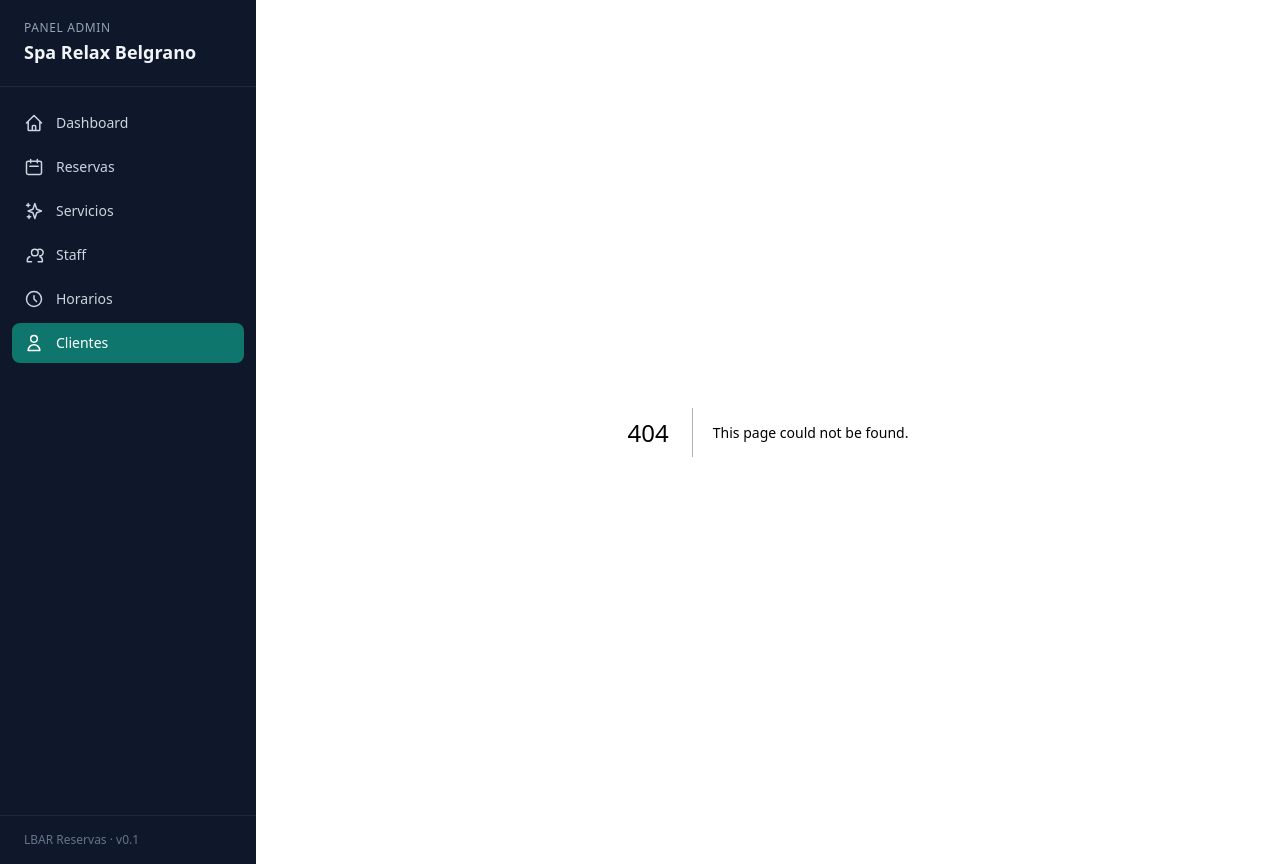
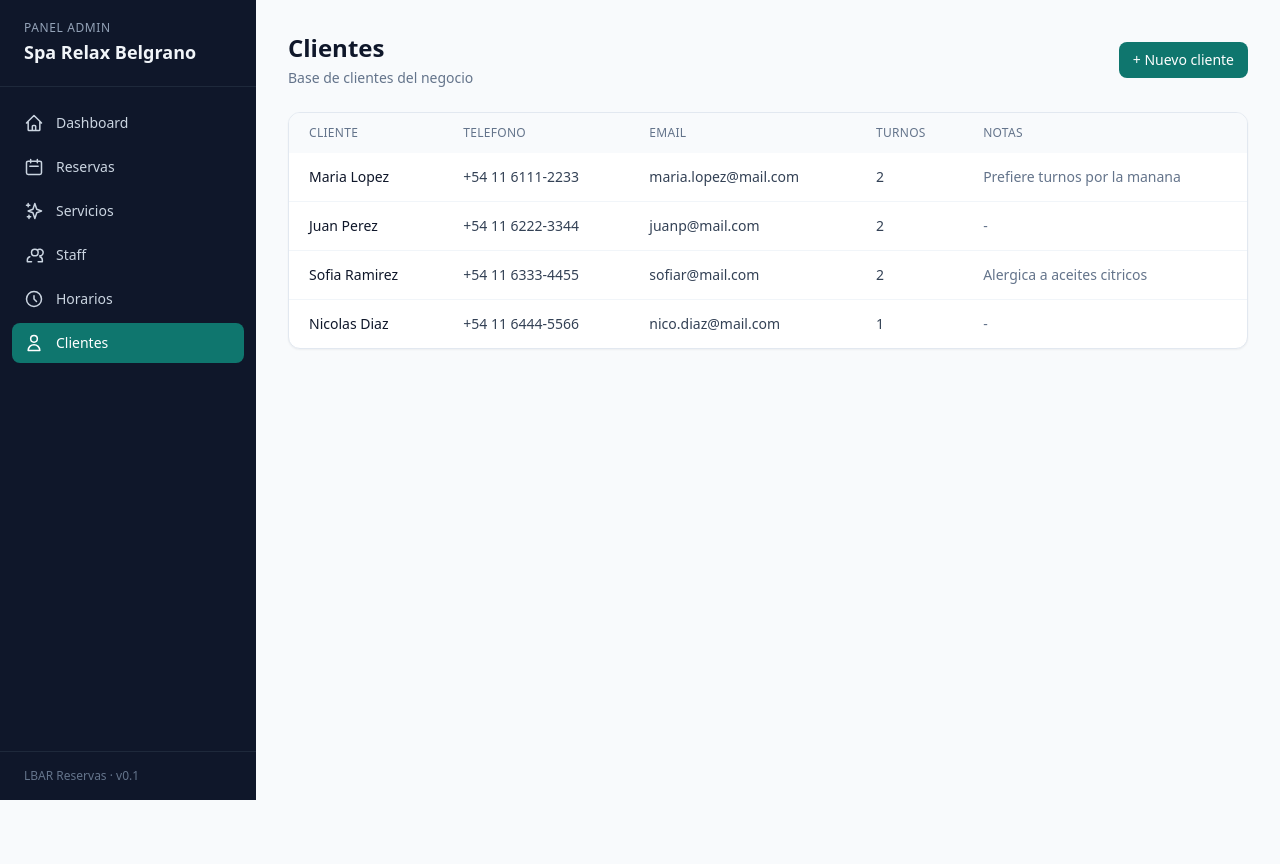
Before and after one commit to LBARIA96/lbar-admin, a Next.js app: page /clientes in a window 1280 px wide. Before the commit this address had no page. After the commit the page ends 800 px from the top, so only its background shows below. Built offline with nearby package versions, Linux system fonts and the light colour scheme.

Commit message:
Create page.js

```diff
--- /dev/null
+++ b/app/clientes/page.js
@@ -0,0 +1,41 @@
+import { customers, appointments } from '../lib/data';
+import { PageHeader, Card, Button } from '../components/ui';
+
+export default function ClientesPage() {
+  function countFor(id) {
+    return appointments.filter((a) => a.customer_id === id).length;
+  }
+  return (
+    <div>
+      <PageHeader
+        title="Clientes"
+        subtitle="Base de clientes del negocio"
+        action={<Button>+ Nuevo cliente</Button>}
+      />
+      <Card className="overflow-hidden">
+        <table className="w-full text-sm">
+          <thead>
+            <tr className="bg-slate-50 text-left text-slate-500 text-xs uppercase tracking-wide">
+              <th className="px-5 py-3 font-medium">Cliente</th>
+              <th className="px-5 py-3 font-medium">Telefono</th>
+              <th className="px-5 py-3 font-medium">Email</th>
+              <th className="px-5 py-3 font-medium">Turnos</th>
+              <th className="px-5 py-3 font-medium">Notas</th>
+            </tr>
+          </thead>
+          <tbody className="divide-y divide-slate-100">
+            {customers.map((c) => (
+              <tr key={c.id} className="hover:bg-slate-50">
+                <td className="px-5 py-3.5 font-medium text-slate-900">{c.name}</td>
+                <td className="px-5 py-3.5 text-slate-700">{c.phone}</td>
+                <td className="px-5 py-3.5 text-slate-700">{c.email}</td>
+                <td className="px-5 py-3.5 text-slate-700">{countFor(c.id)}</td>
+                <td className="px-5 py-3.5 text-slate-500">{c.notes || '-'}</td>
+              </tr>
+            ))}
+          </tbody>
+        </table>
+      </Card>
+    </div>
+  );
+}
```
